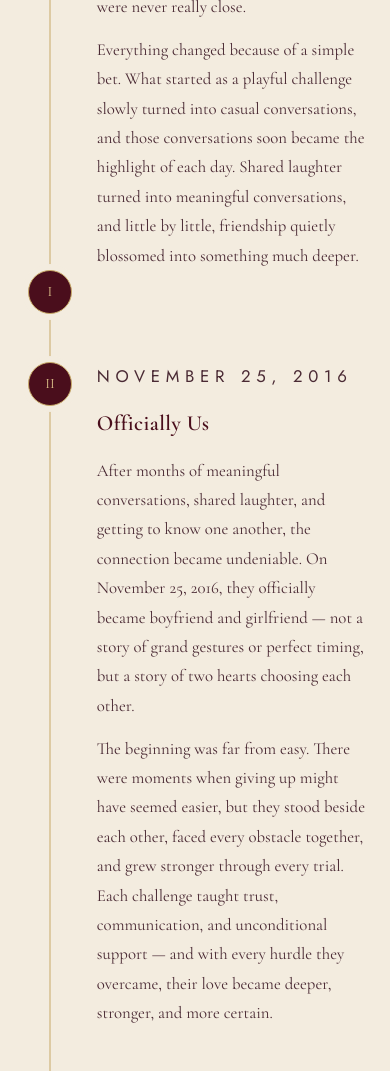
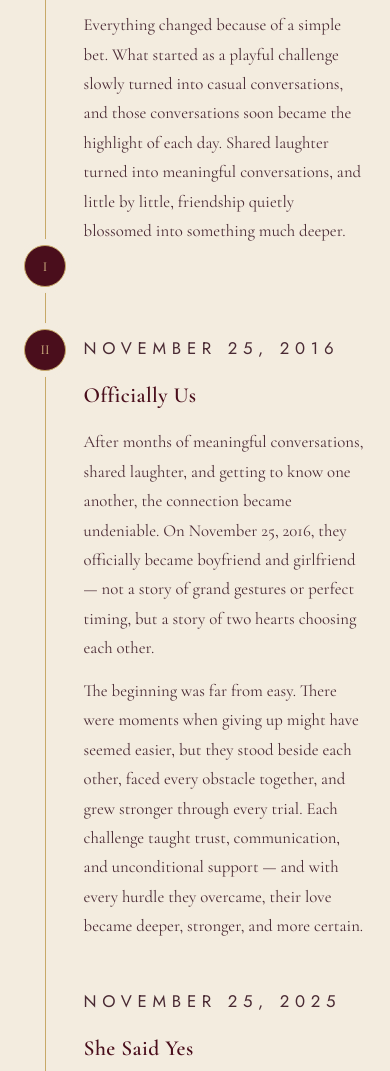
Before and after one commit to myweddingwebsite/GeorgeAndAngelica, a plain HTML site: page index.html in a window 390 px wide. Shown: the part 2028-3099 px from the top of the page. Drawn offline with nearby package versions, Linux system fonts and the light colour scheme.

Commit message:
Update index.html

```diff
--- a/index.html
+++ b/index.html
@@ -252,19 +252,18 @@ nav.scrolled{
    LOVE STORY
    ============================================================ */
 .story-bg{background:var(--ivory-deep)}
-.story-list{margin-top:3.5rem;position:relative}
+.story-list{margin-top:3.5rem;position:relative;max-width:680px;margin-left:auto;margin-right:auto}
 .story-list::before{
-  content:"";position:absolute;left:50%;top:0;bottom:0;width:1px;
-  background:linear-gradient(transparent,var(--gold) 8%,var(--gold) 92%,transparent);
-  transform:translateX(-50%);
+  content:"";position:absolute;left:27px;top:0;bottom:0;width:1px;
+  background:linear-gradient(transparent,var(--gold) 4%,var(--gold) 96%,transparent);
 }
 .chapter{
-  display:grid;grid-template-columns:1fr 90px 1fr;
-  align-items:start;gap:0;margin-bottom:4rem;position:relative;
+  display:grid;grid-template-columns:54px 1fr;
+  align-items:start;column-gap:1.6rem;margin-bottom:3.4rem;position:relative;
 }
 .chapter:last-child{margin-bottom:0}
 .chapter-node{
-  grid-column:2;justify-self:center;
+  grid-column:1;justify-self:center;
   width:54px;height:54px;border-radius:50%;
   background:var(--burgundy);border:1px solid var(--gold);
   display:flex;align-items:center;justify-content:center;
@@ -272,9 +271,7 @@ nav.scrolled{
   box-shadow:0 0 0 8px var(--ivory-deep);
   position:relative;z-index:2;
 }
-.chapter-card{padding:0 2.2rem}
-.chapter:nth-child(odd) .chapter-card{grid-column:1;text-align:right}
-.chapter:nth-child(even) .chapter-card{grid-column:3;text-align:left}
+.chapter-card{grid-column:2;text-align:left;padding-top:.3rem}
 .chapter-when{
   font-family:var(--sans);font-size:.68rem;letter-spacing:.34em;
   text-transform:uppercase;color:var(--maroon);
@@ -285,12 +282,10 @@ nav.scrolled{
 }
 .chapter-card p{font-size:1.05rem;color:#4A2A34;margin-bottom:.85rem}
 .chapter-card p:last-child{margin-bottom:0}
-@media(max-width:760px){
-  .story-list::before{left:26px}
-  .chapter{grid-template-columns:52px 1fr;margin-bottom:3rem}
-  .chapter-node{grid-column:1;width:44px;height:44px;font-size:.9rem;box-shadow:0 0 0 6px var(--ivory-deep)}
-  .chapter:nth-child(odd) .chapter-card,
-  .chapter:nth-child(even) .chapter-card{grid-column:2;text-align:left;padding:0 0 0 1.3rem}
+@media(max-width:560px){
+  .story-list::before{left:21px}
+  .chapter{grid-template-columns:42px 1fr;column-gap:1.1rem;margin-bottom:2.6rem}
+  .chapter-node{width:42px;height:42px;font-size:.85rem;box-shadow:0 0 0 6px var(--ivory-deep)}
 }
 
 /* ============================================================
@@ -399,16 +394,17 @@ nav.scrolled{
   background:linear-gradient(170deg,var(--burgundy-ink),var(--burgundy) 60%,#3D0B17);
 }
 .palette{
-  display:flex;justify-content:center;gap:1.4rem;margin:2.4rem 0 1rem;flex-wrap:wrap;
+  display:flex;justify-content:center;flex-wrap:nowrap;
+  gap:clamp(.6rem,4vw,1.4rem);margin:2.4rem 0 1rem;
 }
-.swatch{text-align:center}
+.swatch{text-align:center;flex:0 1 auto}
 .swatch-dot{
-  width:64px;height:64px;border-radius:50%;
+  width:clamp(40px,13vw,64px);height:clamp(40px,13vw,64px);border-radius:50%;
   border:1px solid rgba(239,223,194,.5);
   box-shadow:inset 0 0 0 4px var(--burgundy-ink),0 6px 18px rgba(0,0,0,.35);
   margin:0 auto .6rem;
 }
-.swatch-name{font-family:var(--sans);font-size:.62rem;letter-spacing:.26em;text-transform:uppercase;color:var(--gold-bright)}
+.swatch-name{font-family:var(--sans);font-size:clamp(.5rem,2vw,.62rem);letter-spacing:.18em;text-transform:uppercase;color:var(--gold-bright);white-space:nowrap}
 .attire-grid{
   display:grid;grid-template-columns:1fr 1fr;gap:1.6rem;margin-top:2.6rem;
 }
@@ -839,13 +835,11 @@ footer{
     <div class="qr-grid">
       <div class="qr-card">
         <p class="qr-label">BPI</p>
-        <!-- IMAGE: replace this div with the BPI QR <img> -->
-        <div class="qr-ph">BPI QR Code</div>
+        <img src="https://ik.imagekit.io/jcsquo5nq/angelica%20and%20george/bpi%20qr.jpg" alt="BPI QR code" style="width:100%;aspect-ratio:1/1;object-fit:contain">
       </div>
       <div class="qr-card">
         <p class="qr-label">GCash</p>
-        <!-- IMAGE: replace this div with the GCash QR <img> -->
-        <div class="qr-ph">GCash QR Code</div>
+        <img src="https://ik.imagekit.io/jcsquo5nq/angelica%20and%20george/gcash%20qr.jpg" alt="GCash QR code" style="width:100%;aspect-ratio:1/1;object-fit:contain">
       </div>
     </div>
   </div>
```
